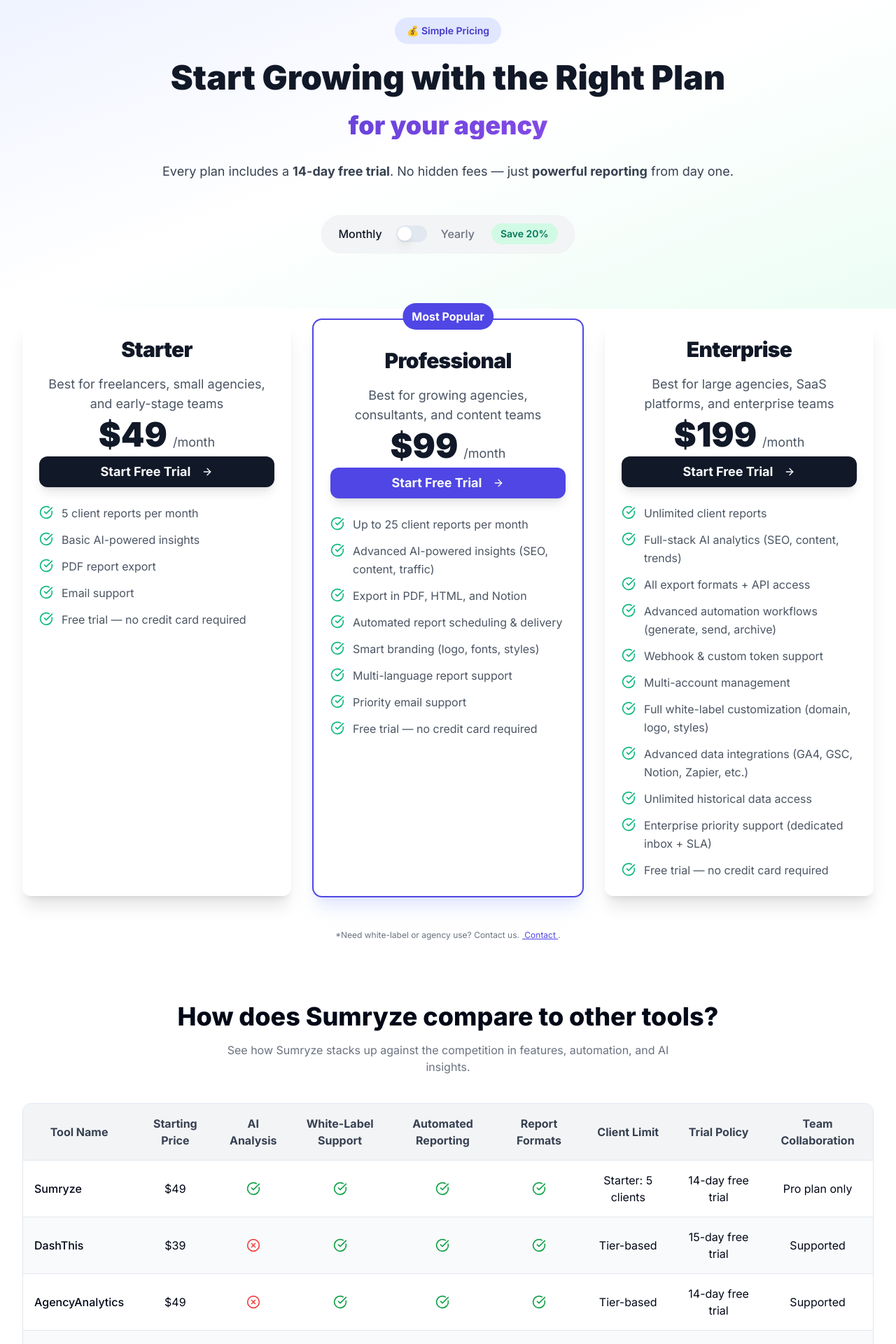
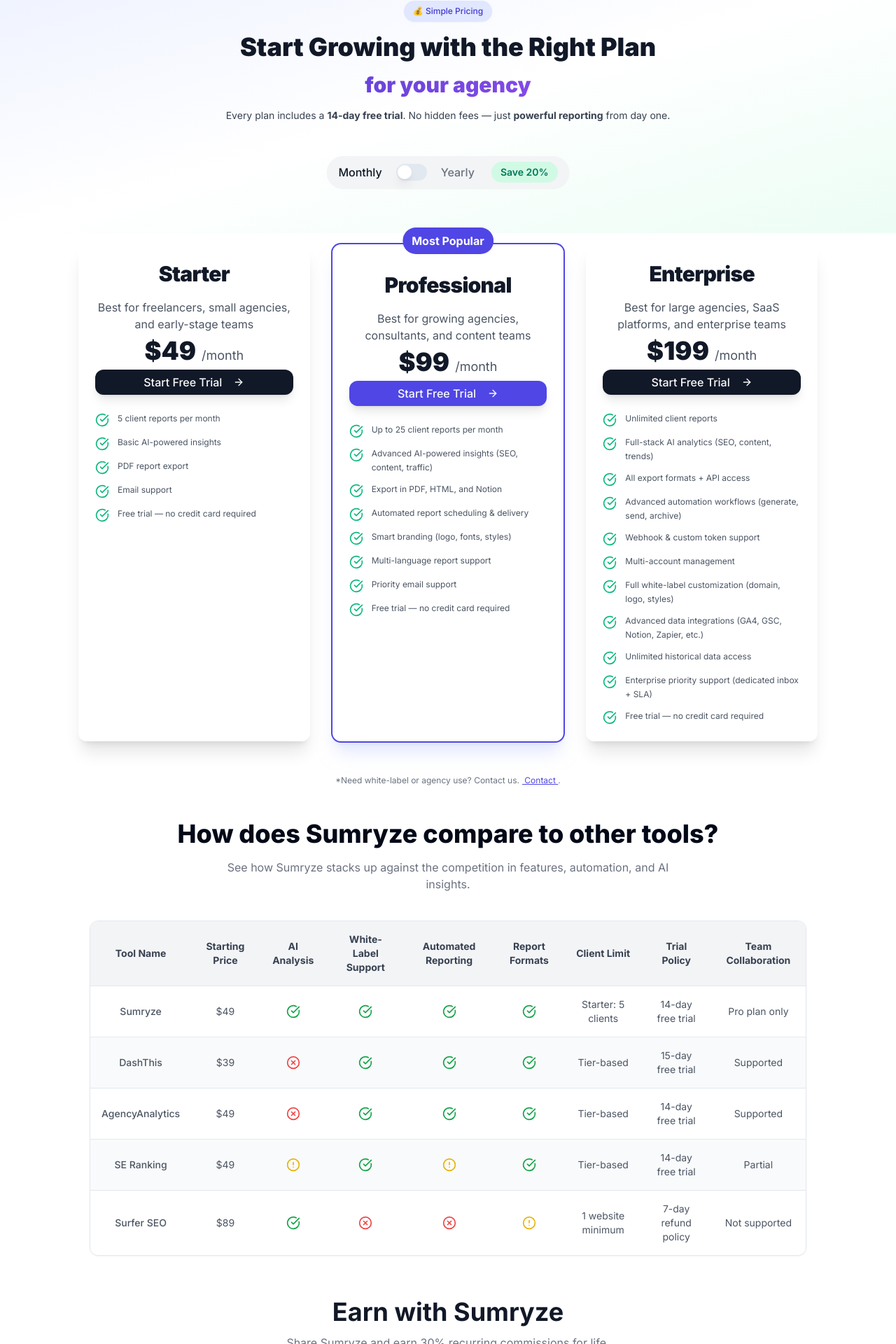
Before and after one commit to rihua-tech/sumryze-saas-website, a Next.js app: page /pricing in a window 1280 px wide. Shown: the part 120-2040 px from the top of the page at 70% size. Built offline with nearby package versions, Linux system fonts and the light colour scheme.

Commit message:
Fix: Adjust font size and secssion size in pricing page

```diff
--- a/app/features/page.tsx
+++ b/app/features/page.tsx
@@ -24,9 +24,10 @@ export default function FeaturesPage() {
              <section className="bg-gradient-to-br from-indigo-50 via-white to-emerald-50 py-10">
               <div className="max-w-5xl mx-auto px-4 sm:px-6 lg:px-8 gap-6 text-center">
 
-              <span className="inline-block mb-4 bg-indigo-100 text-indigo-700 hover:bg-indigo-200 text-sx font-medium px-3 py-1 rounded-full transition">
+              <Badge
+                className="mb-4 bg-indigo-100 text-indigo-700 hover:bg-indigo-200 text-xs px-3 py-1.5 font-medium rounded-full shadow-sm transition-all duration-200">
                ✨ Powerful Features
-              </span>
+              </Badge>
 
             <h1 className="text-3xl sm:text-3xl lg:text-4xl font-extrabold text-gray-900 mb-5 leading-tight">
                Automate SEO Reports in Minutes
--- a/app/page.tsx
+++ b/app/page.tsx
@@ -24,14 +24,16 @@ export default function HomePage() {
             {/* LEFT: Text content */}
             {/* ✅ Added `space-y-8` for clean vertical spacing between elements */}
             {/* ✅ `text-center` for mobile, `lg:text-left` for desktop alignment */}
-              <div className="text-center lg:text-left space-y-4 sm:space-y-5 md:space-y-5 lg:space-y-5">
+              <div className="text-center lg:text-left space-y-4 sm:space-y-4 md:space-y-4 lg:space-y-4">
 
 
 
               {/* 🔁 No change here — badge stays the same */}
-              <Badge className="text-xs px-2  bg-indigo-100 text-indigo-700 rounded-full font-sm">
+              <Badge
+                className=" bg-indigo-100 text-indigo-700 hover:bg-indigo-200 text-xs px-3 py-1.5 font-medium rounded-full shadow-sm transition-all duration-200">
                 🚀 White-Label AI Reporting Platform
               </Badge>
+
 
               {/* ✅ Headline and subheadline keep same size, no change */}
               <h1 className="text-3xl lg:text-4xl font-black text-gray-900 leading-tight">
--- a/app/pricing/page.tsx
+++ b/app/pricing/page.tsx
@@ -84,20 +84,20 @@ export default function PricingPage() {
   return (
     <div className="min-h-screen">
       {/* Hero Section */}
-      <section className="bg-gradient-to-br from-indigo-50 via-white to-emerald-50 pt-16 pb-10">
-        <div className="max-w-7xl mx-auto px-4 sm:px-6 lg:px-8">
+      <section className="bg-gradient-to-br from-indigo-50 via-white to-emerald-50 py-10">
+        <div className="max-w-5xl mx-auto px-4 sm:px-6 lg:px-8">
           <div className="text-center">
 
-            <Badge className="mb-6 bg-indigo-100 text-indigo-700 hover:bg-indigo-200 text-sm px-4 py-2 font-semibold">
+            <Badge className="mb-4 bg-indigo-100 text-indigo-700 hover:bg-indigo-200 text-xs px-3 py-1.5 font-medium rounded-full shadow-sm transition-all duration-200">
+              💰 Simple Pricing</Badge>
 
-              💰 Simple Pricing</Badge>
-            <h1 className="text-4xl lg:text-5xl font-black text-gray-900 mb-6 leading-tight">
+            <h1 className="text-3xl lg:text-4xl font-black text-gray-900 mb-4 leading-tight">
              Start Growing with the Right Plan
             </h1>
-             <h2 className="text-3xl lg:text-4xl font-black bg-gradient-to-r from-indigo-700 to-purple-500 bg-clip-text text-transparent mb-8 leading-tight">
+             <h2 className="text-2xl lg:text-3xl font-black bg-gradient-to-r from-indigo-700 to-purple-500 bg-clip-text text-transparent mb-4 leading-tight">
               for your agency</h2>
 
-            <p className="text-base lg:text-lg text-gray-700 mb-12 max-w-4xl mx-auto leading-relaxed">
+            <p className="text-sm sm:text-sm lg:text-sm text-gray-700 mb-12 max-w-3xl mx-auto leading-relaxed">
             Every plan includes a <strong>14-day free trial</strong>. No hidden fees — just <strong>powerful reporting</strong> from day one.
              </p>
 
@@ -105,7 +105,7 @@ export default function PricingPage() {
 
               {/* Billing Toggle */}
 
-              <div className="flex items-center justify-center w-fit mx-auto mb-10 px-6 py-3 gap-5 bg-gray-100 rounded-full shadow-sm">
+              <div className="flex items-center justify-center w-fit mx-auto mb-6 px-4 py-2 gap-5 bg-gray-100 rounded-full shadow-sm">
 
               <span className={`text-base font-medium ${!isYearly ? 'text-gray-900' : 'text-gray-500'}`}>
                Monthly
@@ -136,7 +136,7 @@ export default function PricingPage() {
       {/* Pricing Cards */}
       <section className=" bg-white pt-4 pb-2">
 
-          <div className="max-w-[85rem] mx-auto px-4 sm:px-6 lg:px-8">
+          <div className="max-w-[70rem] mx-auto px-4 sm:px-6 lg:px-8">
 
             <div className="grid grid-cols-1 gap-8 sm:grid-cols-1 md:grid-cols-3">
 
@@ -162,10 +162,10 @@ export default function PricingPage() {
                   <CardTitle className={`text-3xl font-black text-gray-900 mb-3 ${plan.popular ? "mt-4" : ""}`}>
                     {plan.name}
                   </CardTitle>
-                  <p className="text-lg text-gray-600 mb-6">{plan.description}</p>
+                  <p className="text-base text-gray-600 mb-6">{plan.description}</p>
 
                   <div className="mb-6">
-                    <span className="text-5xl font-black text-gray-900">
+                    <span className="text-4xl font-black text-gray-900">
                       ${isYearly ? plan.yearlyPrice : plan.monthlyPrice}
                     </span>
                     <span className="text-lg text-gray-600 ml-2">/month</span>
@@ -177,10 +177,10 @@ export default function PricingPage() {
                   </div>
                   <Link href={plan.href}>
                   <Button
-                    className={`w-full text-lg px-6 py-3 font-bold rounded-xl shadow-lg hover:shadow-xl transition-all duration-300 ${
+                    className={`w-full text-base px-6 py-3 font-medium rounded-xl shadow-lg hover:shadow-xl transition-all duration-300 ${
                       plan.popular ? "bg-indigo-600 hover:bg-indigo-700" : "bg-gray-900 hover:bg-gray-800"
                     }`}
-                    size="lg"
+                    size="sm"
                   >
                     {plan.cta}
                     {plan.cta !== "Contact Sales" && <ArrowRight className="ml-2 h-4 w-4" />}
@@ -193,7 +193,7 @@ export default function PricingPage() {
                     {plan.features.map((feature, featureIndex) => (
                       <li key={featureIndex} className="flex items-start">
                         <CheckCircle className="h-5 w-5 text-emerald-500 mr-3 mt-0.5 flex-shrink-0" />
-                        <span className="text-gray-600 text-base leading-relaxed">{feature}</span>
+                        <span className="text-gray-600 text-xs leading-relaxed">{feature}</span>
                       </li>
                     ))}
                   </ul>
@@ -219,13 +219,13 @@ export default function PricingPage() {
 
      {/* More Ways to Earn & Grow Section */}
 
-<section className="bg-white pt-6 pb-12">
-  <div className="max-w-7xl mx-auto px-4">
-    <div className="text-center mb-6">
-      <h2 className="text-3xl md:text-4xl font-extrabold text-gray-900">
+<section className="bg-white pt-5 pb-6 ">
+  <div className="max-w-5xl mx-auto px-5">
+    <div className="text-center mb-6 ">
+      <h2 className="text-3xl md:text-4xl font-bold text-gray-900">
         Earn with Sumryze
       </h2>
-      <p className="text-gray-500 mt-3 text-lg">
+      <p className="text-gray-500 mt-3 text-base">
         Share Sumryze and earn 30% recurring commissions for life.
       </p>
     </div>
@@ -342,10 +342,11 @@ export default function PricingPage() {
 
 
       {/* CTA Section */}
-      <section className="py-20 bg-indigo-600">
+      <section className="py-16 bg-indigo-600">
         <div className="max-w-4xl mx-auto px-4 sm:px-6 lg:px-8 text-center">
-          <h2 className="text-4xl lg:text-5xl font-bold text-white mb-6">Ready to simplify your reporting?</h2>
-          <p className="text-xl text-indigo-100 mb-10 leading-relaxed">
+             <h2 className="text-3xl lg:text-4xl font-bold text-white mb-5">
+            Ready to simplify your reporting?</h2>
+          <p className="text-base text-indigo-100 mb-8 leading-relaxed">
 
             Join 1,000+ agencies using Sumryze to save time and impress clients.
           </p>
@@ -353,8 +354,8 @@ export default function PricingPage() {
            <div className="flex flex-col sm:flex-row gap-4 justify-center">
             <Link href="/signup?plan=starter">
               <Button
-                size="lg"
-                className="bg-white text-indigo-600 hover:bg-gray-100 text-lg px-8 py-4 font-bold shadow-lg hover:shadow-xl transition-all duration-300"
+                size="sm"
+                className="bg-white text-indigo-600 hover:bg-gray-100 text-base px-8 py-4 font-bold shadow-lg hover:shadow-xl transition-all duration-300"
               >
                 Start Free Trial
                 <ArrowRight className="ml-2 h-5 w-5" />
@@ -363,8 +364,8 @@ export default function PricingPage() {
 
             <Link href="#comparison">
               <Button
-              size="lg"
-              className="bg-white/10 text-white hover:bg-white hover:text-indigo-600 text-lg px-8 py-4 font-semibold transition-all duration-300 border border-white"
+              size="sm"
+              className="bg-white/10 text-white hover:bg-white hover:text-indigo-600 text-base px-8 py-4 font-semibold transition-all duration-300 border border-white"
 >              Compare Plans
               </Button>
             </Link>
--- a/components/AccordionFAQ.tsx
+++ b/components/AccordionFAQ.tsx
@@ -61,7 +61,7 @@ export default function AccordionFAQ() {
     <section className="py-20 bg-white pt-10 pb-16">
 
 
-          <div className="max-w-[87rem] mx-auto px-4 sm:px-6 lg:px-8">
+          <div className="max-w-[68rem] mx-auto px-4 sm:px-6 lg:px-8">
 
 
         <div className="text-center mb-12">
--- a/components/SaaSCompetitorTable.tsx
+++ b/components/SaaSCompetitorTable.tsx
@@ -105,7 +105,7 @@ const tools: Tool[] = [
 
 export default function ComparisonTable() {
   return (
-    <section className="py-20 px-4 md:px-8">
+    <section className="py-10 px-4 md:px-8">
 
       <h2 id="comparison" className="text-3xl md:text-4xl font-extrabold text-center mb-4">
         How does Sumryze compare to other tools?
@@ -116,8 +116,8 @@ export default function ComparisonTable() {
       </p>
 
       {/* ✅ Desktop Table */}
-      <div className="hidden md:block max-w-screen-xl mx-auto overflow-x-auto border rounded-xl shadow-sm">
-        <table className="min-w-full text-sm md:text-base text-left">
+      <div className="hidden md:block  max-w-5xl mx-auto overflow-x-auto border rounded-xl shadow-sm">
+        <table className="min-w-full text-sm md:text-sm lg:text-sm text-center">
           <thead className="bg-gray-100 text-gray-700 font-semibold text-center">
             <tr>
               <th className="p-4">Tool Name</th>
@@ -131,12 +131,12 @@ export default function ComparisonTable() {
               <th className="p-4">Team Collaboration</th>
             </tr>
           </thead>
-          <tbody className="text-center">
+          <tbody className="text-center text-gray-600">
             {tools.map((tool, i) => (
               <tr key={i}className="border-t even:bg-gray-50 transition-all duration-300 ease-in-out hover:bg-blue-50 hover:shadow-sm"
     >
 
-                <td className="p-4 font-medium text-left">{tool.name}</td>
+                <td className="p-4 font-medium text-center">{tool.name}</td>
                 <td className="p-4">{tool.price}</td>
                 <td className="p-4">{iconMap[tool.ai]}</td>
                 <td className="p-4">{iconMap[tool.whiteLabel]}</td>
@@ -150,6 +150,7 @@ export default function ComparisonTable() {
           </tbody>
         </table>
       </div>
+
 
       {/* ✅ Mobile Cards */}
       {/* ✅ Mobile Cards (Optimized with spacing) */}
```
